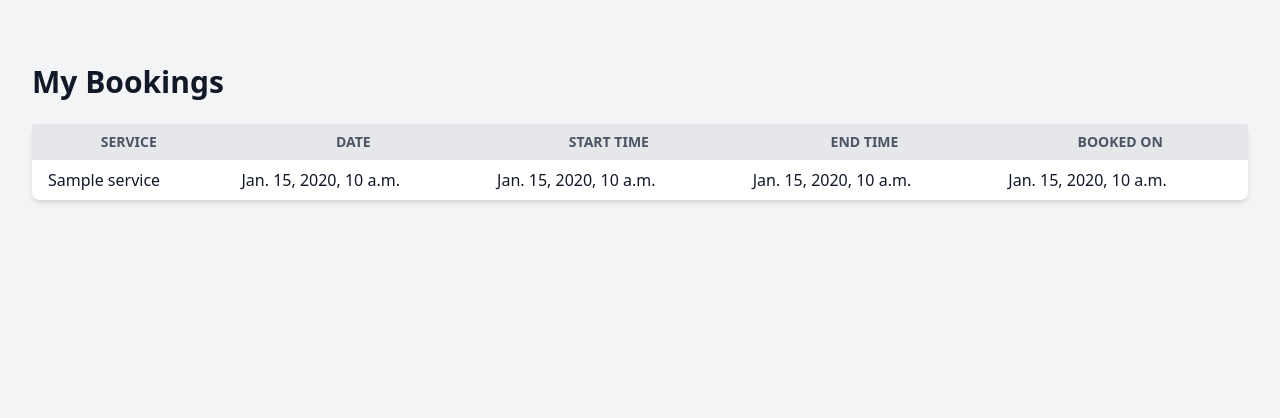
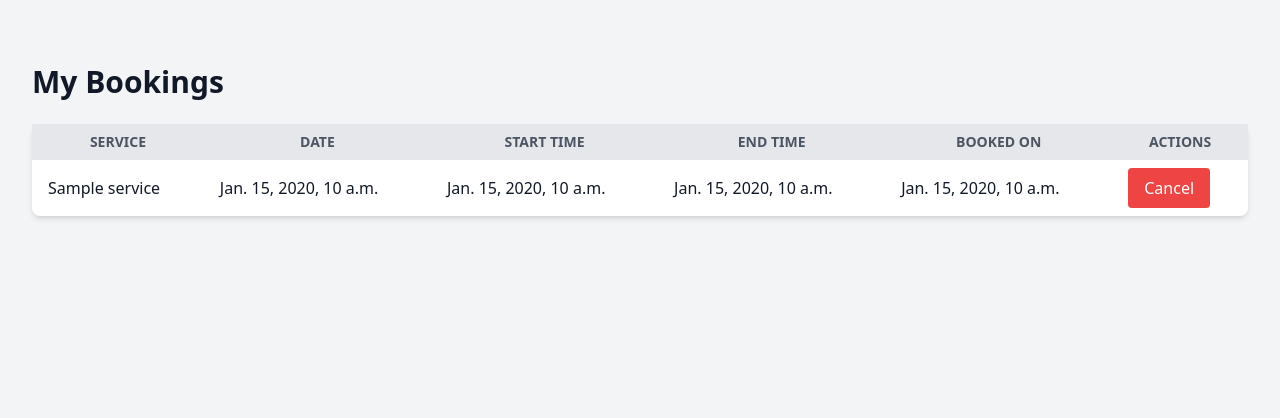
Before and after one commit to zabalae/iterio_project, a Django app: template iterio_app/templates/iterio_app/my_bookings.html in a window 1280 px wide. Shown: the part 56-474 px from the top of the page. Run offline with Django 5.2, Linux system fonts and the light colour scheme; the template is opened without the code that fills it: most values are stand-ins (such as "Sample title", 1, 10 or a date in 2020); style sheets or scripts are compiled from the project's sources; some libraries are stand-ins or nearby versions.

Commit message:
added option to cancel a booking

```diff
--- a/iterio_app/templates/iterio_app/my_bookings.html
+++ b/iterio_app/templates/iterio_app/my_bookings.html
@@ -17,6 +17,7 @@
                 <th class="py-2 px-4 bg-gray-200 font-bold uppercase text-sm text-gray-600">Start Time</th>
                 <th class="py-2 px-4 bg-gray-200 font-bold uppercase text-sm text-gray-600">End Time</th>
                 <th class="py-2 px-4 bg-gray-200 font-bold uppercase text-sm text-gray-600">Booked On</th>
+                <th class="py-2 px-4 bg-gray-200 font-bold uppercase text-sm text-gray-600">Actions</th>
             </tr>
         </thead>
         <tbody>
@@ -27,6 +28,12 @@
                 <td class="py-2 px-4">{{ booking.timeslot.start_time }}</td>
                 <td class="py-2 px-4">{{ booking.timeslot.end_time }}</td>
                 <td class="py-2 px-4">{{ booking.created_at }}</td>
+                <td class="py-2 px-4">
+                    <form method="post" action="{% url 'cancel_booking' booking.id %}">
+                        {% csrf_token %}
+                        <button type="submit" class="bg-red-500 text-white px-4 py-2 rounded">Cancel</button>
+                    </form>
+                </td>
             </tr>
             {% endfor %}
         </tbody>
--- a/iterio_app/urls.py
+++ b/iterio_app/urls.py
@@ -22,6 +22,7 @@ urlpatterns = [
     path('add_time_slot/<int:service_id>/', views.add_time_slot, name='add_time_slot'),
     path('delete_profile/', views.delete_profile, name="delete_profile"),
     path('my_bookings/', views.my_bookings, name='my_bookings'),
+    path('cancel-booking/<int:booking_id>/', views.cancel_booking, name='cancel_booking'),
     path('<str:category>/', views.subcategory_selection, name='subcategory_selection'), # works
     path('book-time-slot/<int:timeslot_id>/', views.book_time_slot, name='book_time_slot'),
     path('<str:desired_category>/<int:subcategory_id>/', views.available_services, name='available_services'), # works
```
Also changed, not shown: iterio_app/views.py (+10 -0 lines), db.sqlite3.
